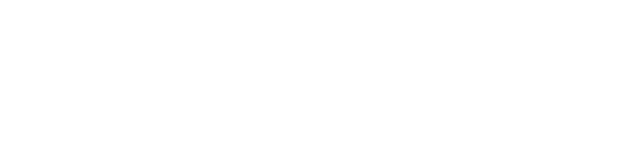
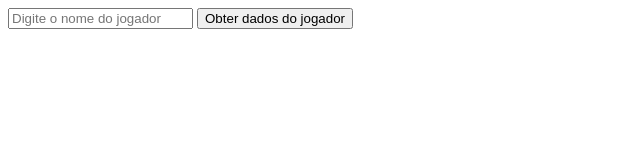
Before and after one commit to RomuloPA/PerformanceJogadoresNBA-API, a plain HTML site: page Index.html in a window 1280 px wide. Shown: the whole page, without its empty margins (0-640 px from the left). Drawn offline with Linux system fonts and the light colour scheme.

Commit message:
Criado a função no javascript que coleta os dados da performance dos jogadores de uma API, e o nome do jogador que irá ser pesquisado é pego de um input no arquivo html.

```diff
--- a/Index.html
+++ b/Index.html
@@ -6,6 +6,11 @@
     <title>Performance Jogadores NBA - Consumindo API</title>
 </head>
 <body>
+  <div>
+    <input type="text" id="playerNameInput" placeholder="Digite o nome do jogador">
+    <button onclick="getData()">Obter dados do jogador</button>
+  </div>
 
+  <script src="Script.js"></script>
 </body>
 </html>
--- /dev/null
+++ b/Script.js
@@ -0,0 +1,14 @@
+async function getData() {
+    const playerName = document.getElementById('playerNameInput').value;
+    const url = `https://nba-stats-db.herokuapp.com/api/playerdata/name/${encodeURIComponent(playerName)}`;
+
+    try {
+      const response = await fetch(url);
+      const data = await response.json();
+      // fazer algo com os dados retornados
+      console.log(data);
+    } catch (error) {
+      // lidar com erros
+      console.error('Ocorreu um erro:', error);
+    }
+  }
```
